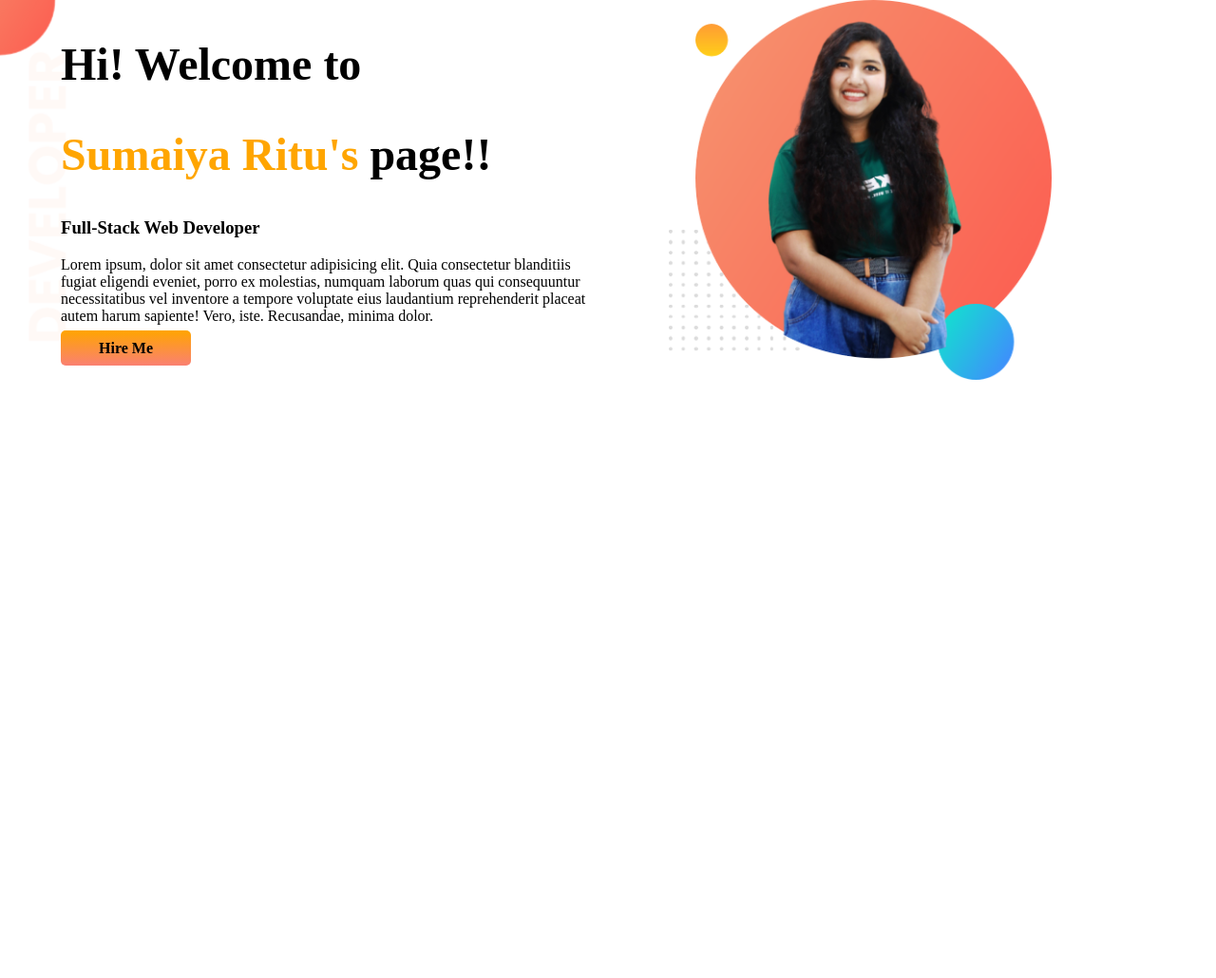
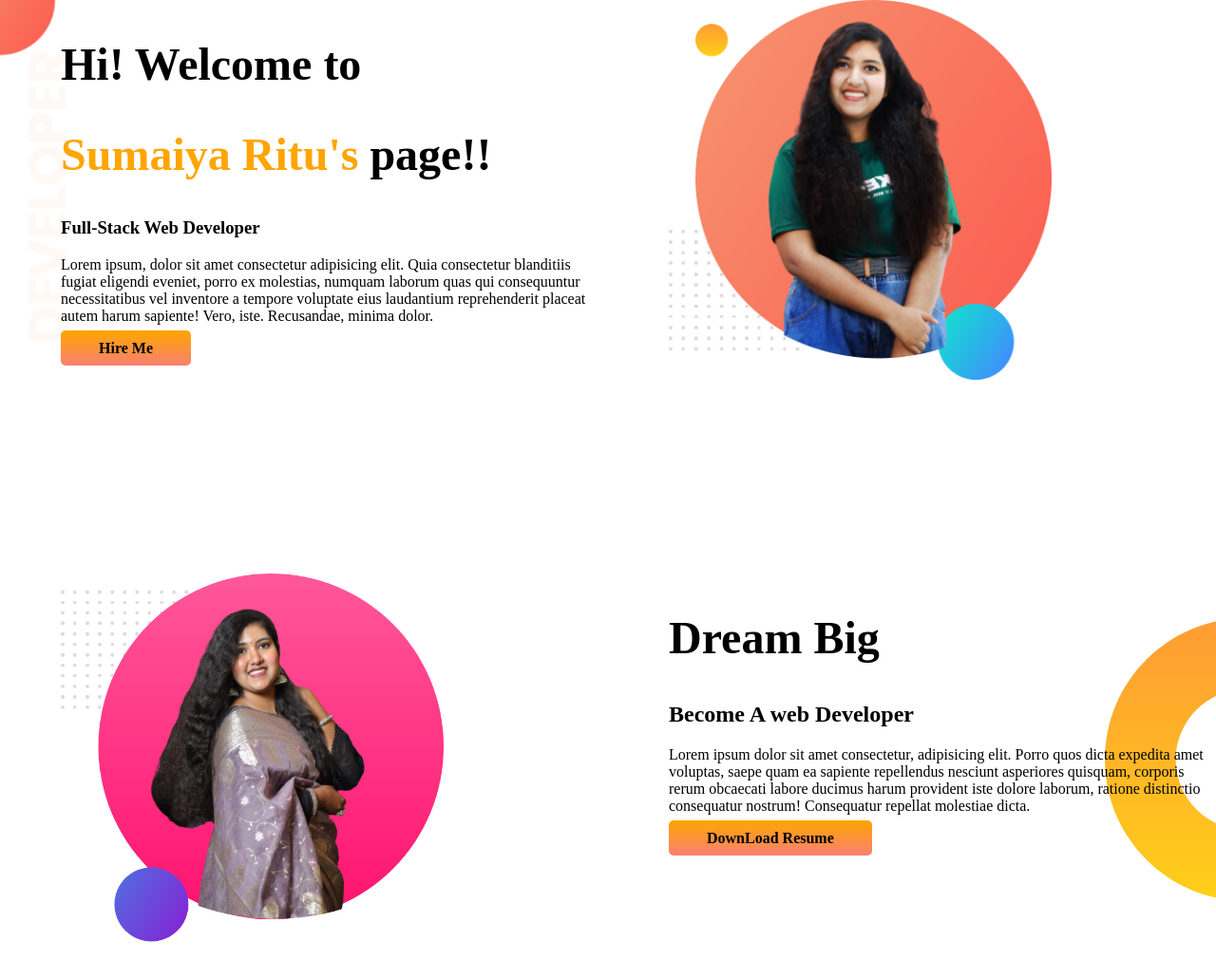
Before and after one commit to sumaiya-Ritu/web-bootcamp-module-2, a plain HTML site: page Developer Portfolio/index.html in a window 1280 px wide. Shown: the whole page at 95% size. Before the commit the page ends 800 px from the top, so only its background shows below. Drawn offline with Linux system fonts and the light colour scheme; a web font is replaced by a local one.

Commit message:
dream big added

```diff
--- a/Developer Portfolio/index.html
+++ b/Developer Portfolio/index.html
@@ -23,15 +23,16 @@
          <img src="../Developer Portfolio/images/me.png" alt="my pic">
     </div>
 </section>
-<!-- <section class="dream-big">
-    <div>
+<section class="dream-big">
+    <div class="half-width">
      <img src="../Developer Portfolio/images/me2.png" alt="my images">
     </div>
-    <div class="dream-big" >
+    <div class="half-width">
         <h1>Dream Big</h1>
         <h2>Become A web Developer</h2>
         <p>Lorem ipsum dolor sit amet consectetur, adipisicing elit. Porro quos dicta expedita amet voluptas, saepe quam ea sapiente repellendus nesciunt asperiores quisquam, corporis rerum obcaecati labore ducimus harum provident iste dolore laborum, ratione distinctio consequatur nostrum! Consequatur repellat molestiae dicta.</p>
+        <a class="link-btn" target="_blank" href="https://github.com/sumaiya-Ritu">DownLoad Resume</a>
     </div>
-</section> -->
+</section>
 </body>
 </html>
--- a/Developer Portfolio/style.css
+++ b/Developer Portfolio/style.css
@@ -10,6 +10,7 @@ color: orange;
 }
 section{
     display: flex;
+    margin-bottom: 200px;
 }
 .half-width{
     width: 50%;
@@ -31,3 +32,8 @@ section{
     background-repeat: no-repeat;
 
 }
+.dream-big{
+    background-image: url(./images/dream-bg.png);
+    background-repeat: no-repeat;
+    background-position: right;
+}
```
